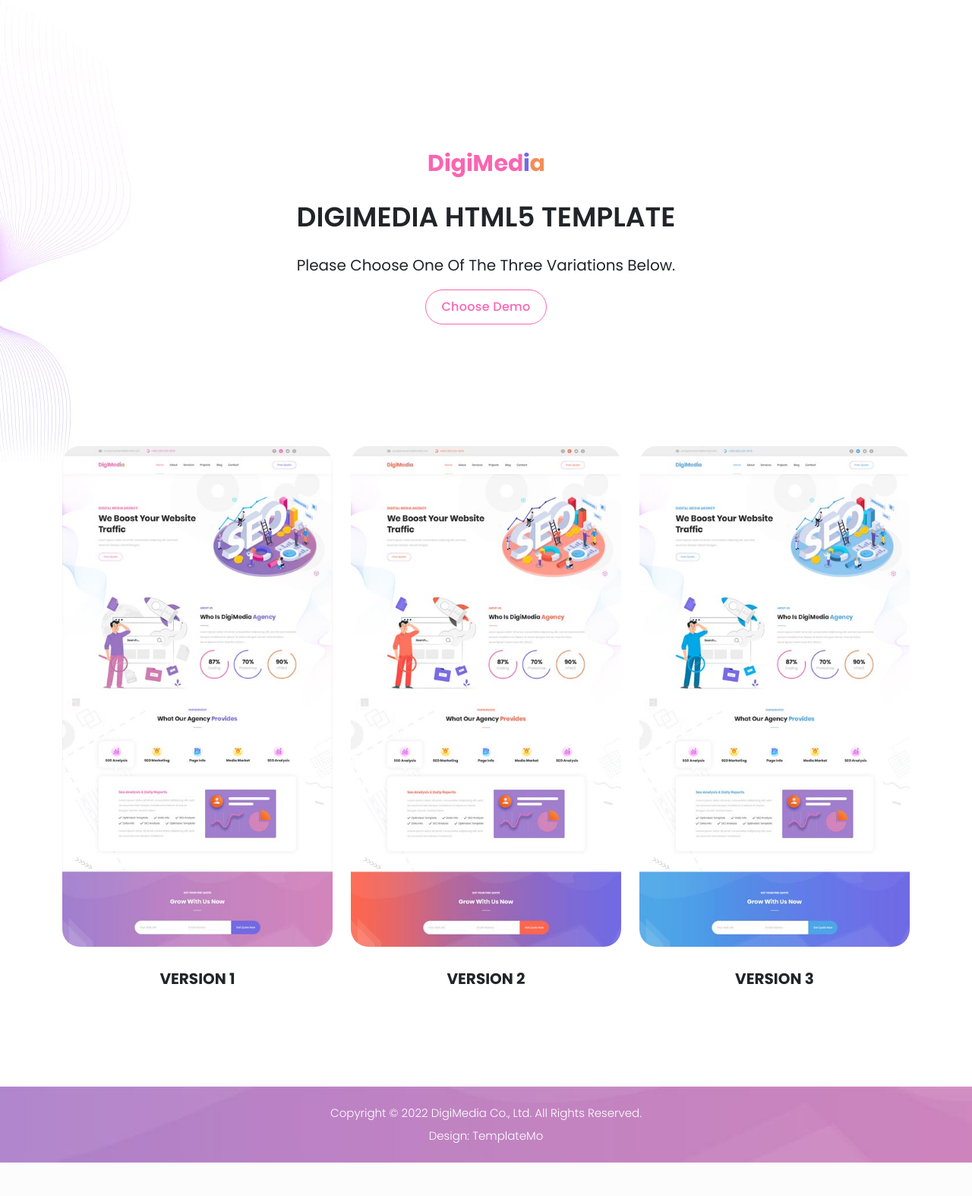
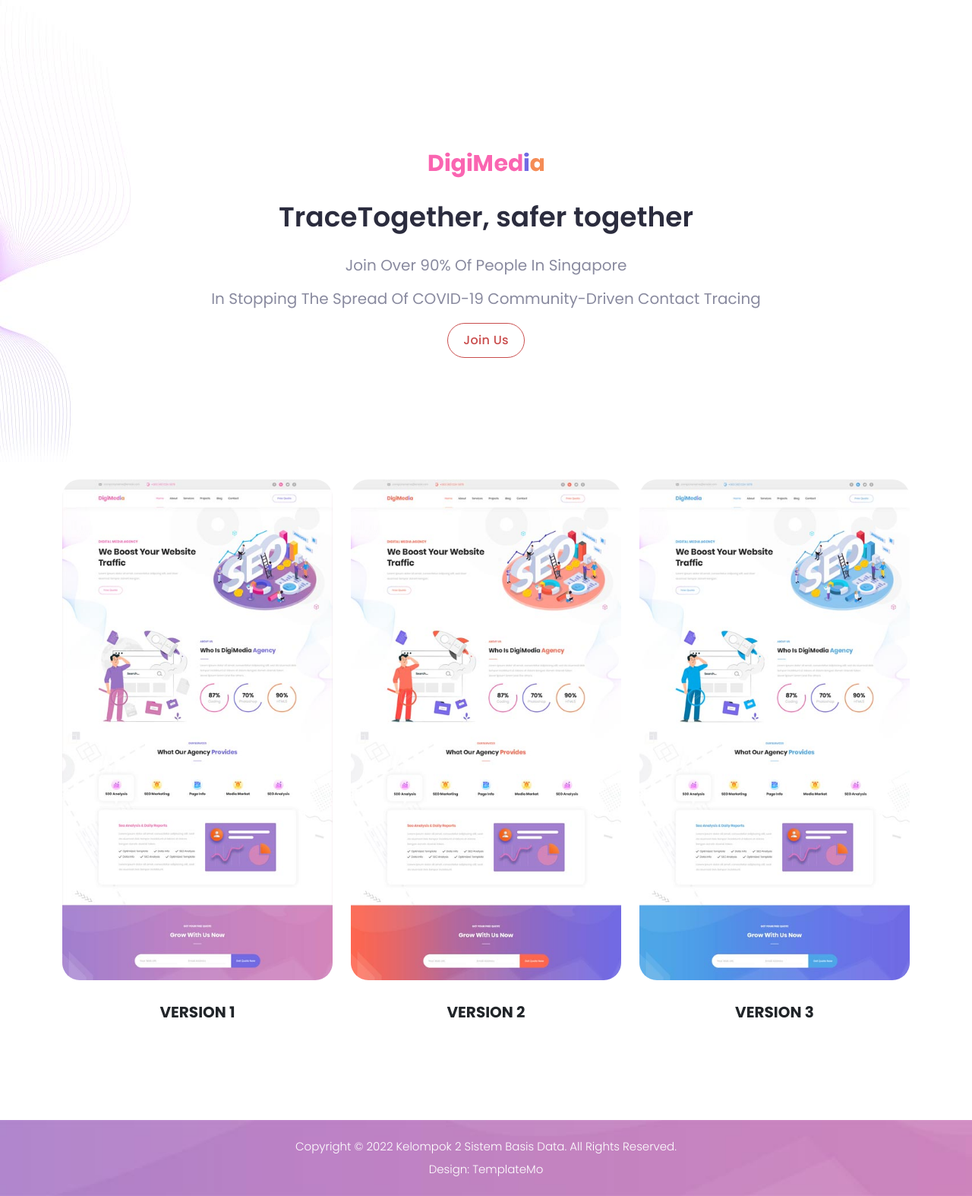
Before and after one commit to stevalh/SBD, a Laravel app: page / in a window 1280 px wide. Shown: the whole page at 76% size. Before the commit the page ends 1530 px from the top, so only its background shows below. Run offline with Laravel 9, Linux system fonts and the light colour scheme.

Commit message:
design index

```diff
--- a/tubesSBD/resources/views/index.blade.php
+++ b/tubesSBD/resources/views/index.blade.php
@@ -45,10 +45,11 @@
       <div class="row">
         <div class="col-lg-12">
           <img src="assets/images/logo-v1.png" alt="">
-          <h1>DigiMedia HTML5 Template</h1>
-          <h4>Please choose one of the three variations below.</h4>
+          <h1>TraceTogether, safer together</h1>
+          <h4>Join over 90% of people in Singapore</h4>
+          <h4>In stopping the spread of COVID-19 community-driven contact tracing</h4>
           <div class="first-button scroll-to-section">
-            <a href="#demos">Choose Demo</a>
+            <a href="#demos">Join Us</a>
           </div>
         </div>
       </div>
@@ -86,13 +87,12 @@
     <div class="container">
       <div class="row">
         <div class="col-lg-12">
-          <p>Copyright © 2022 DigiMedia Co., Ltd. All Rights Reserved.
+          <p>Copyright © 2022 Kelompok 2 Sistem Basis Data. All Rights Reserved.
           <br>Design: <a href="https://templatemo.com" target="_parent" title="free css templates">TemplateMo</a></p>
         </div>
       </div>
     </div>
   </footer>
-
 
   <!-- Scripts -->
   <script src="vendor/jquery/jquery.min.js"></script>
```
Also changed, not shown: tubesSBD/public/assets/css/templatemo-digimedia-v1.css.
